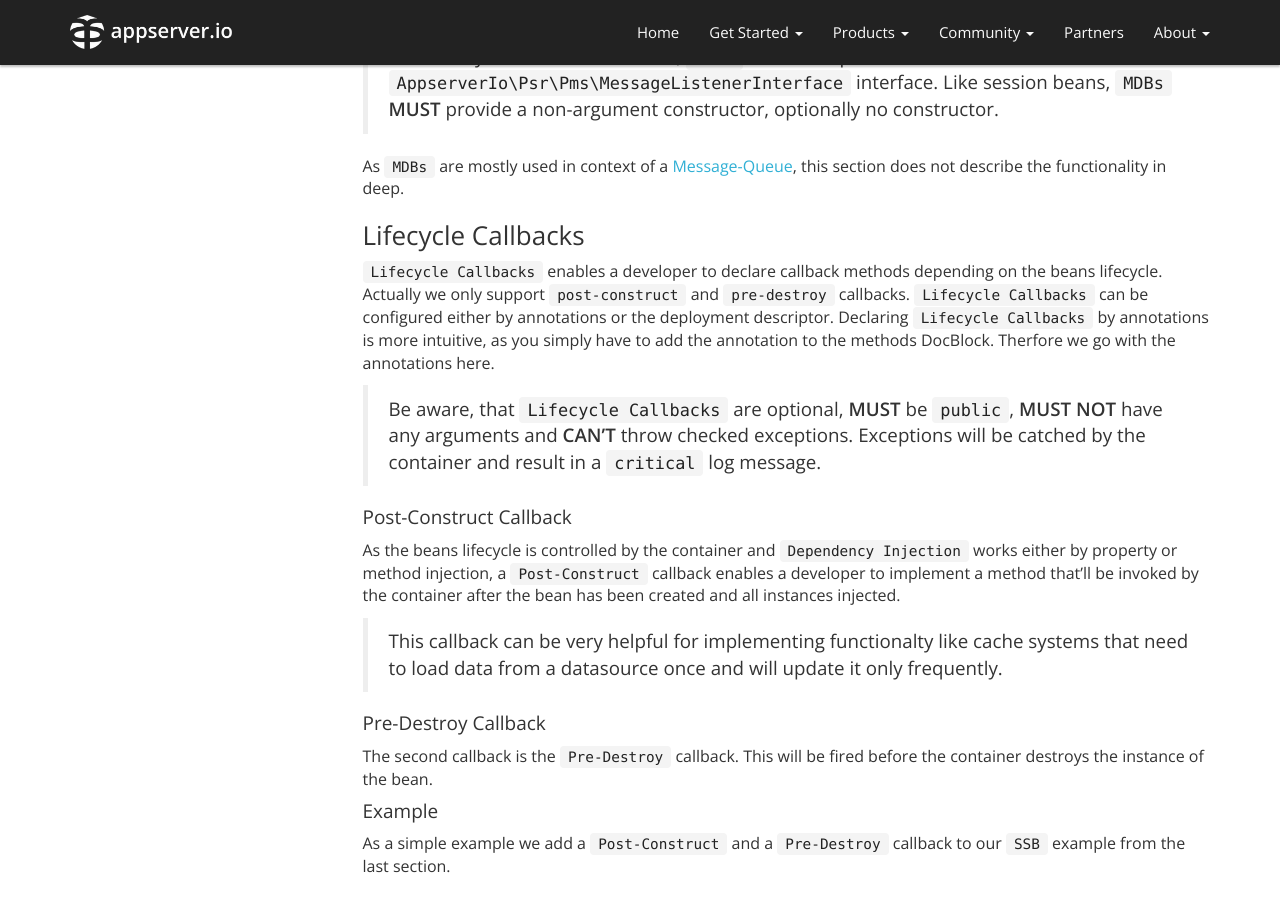
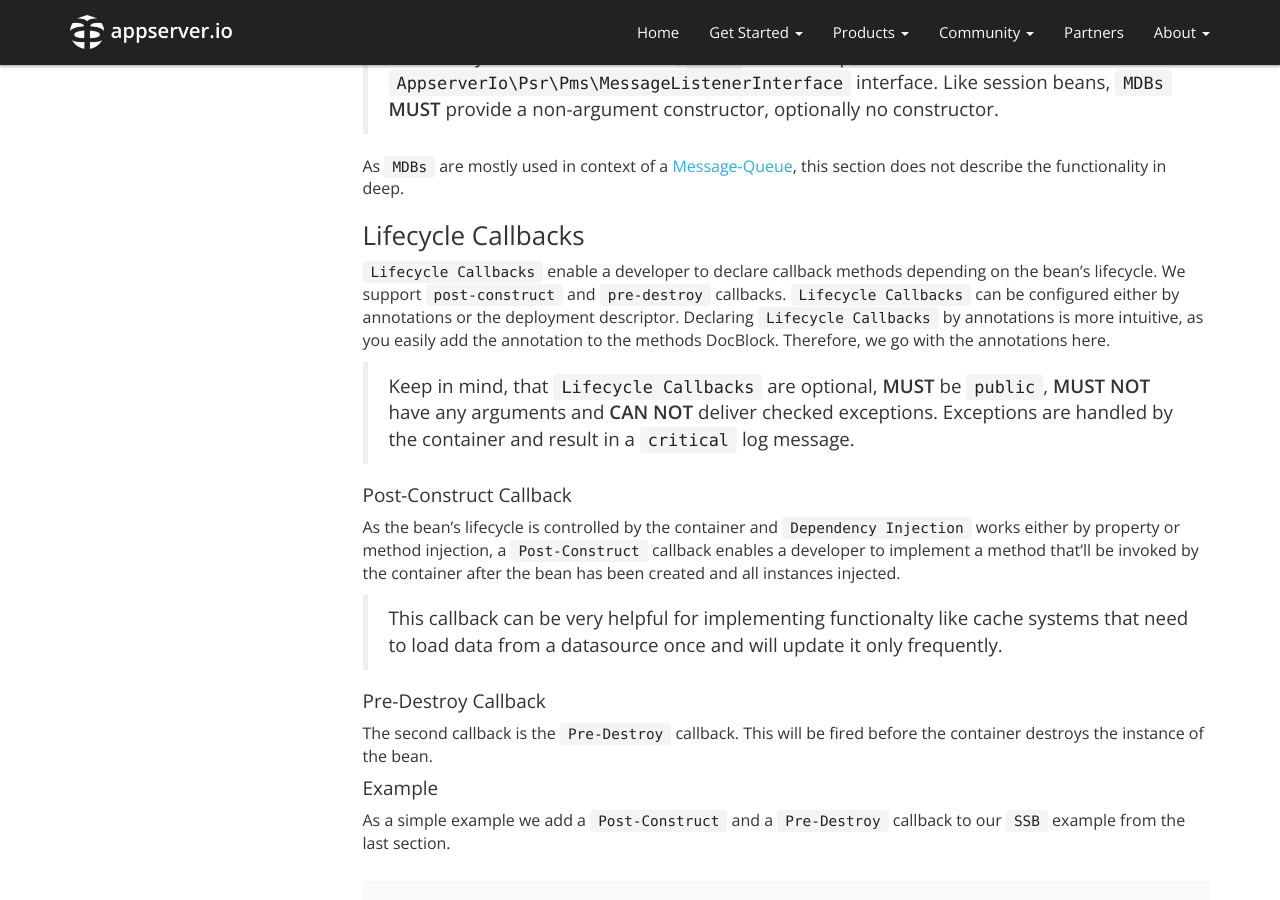
Before and after one commit to appserver-io/appserver, a Jekyll site: the page built from _docs/persistence-container.md, in a window 1280 px wide and 900 px high, scrolled down 5926 px. Built offline with Jekyll 4.4.1, drawn with Linux system fonts in a browser that asks for light colours; nearby versions of some CDN libraries; library files that are not in the unit come from our copies; Markdown is read by kramdown in place of the engine named in the settings; some of the changed text lies outside the part shown.

Commit message:
Update persistence-container.md
Changes until line 562

```diff
--- a/_docs/persistence-container.md
+++ b/_docs/persistence-container.md
@@ -165,7 +165,7 @@ In opposite to a HTTP Session, `SFSBs` enables you to have session bound persist
 
 ##### Lifecycle
 
-`SFSBs` are created by the container when requested and no instance, based on the passed session-ID, is available. After the request has been processed, the instance will be re-attached to the container ready to handle the next request.
+`SFSBs` are created by the container when they are requested and no instance exists, based on the passed session-ID. After the request has been processed, the instance will be re-attached to the container ready to handle the next request.
 
 > If the session is removed, times out, or the application server restarts, the data of a `SFSB` will be lost. Because `SFSBs` use the HTTP session-ID, it is necessary to start an HTTP session before you invoke methods on it.
 
@@ -553,13 +553,13 @@ As `MDBs` are mostly used in context of a [Message-Queue](<{{ "/get-started/docu
 
 ### Lifecycle Callbacks
 
-`Lifecycle Callbacks` enables a developer to declare callback methods depending on the beans lifecycle. Actually we only support `post-construct` and `pre-destroy` callbacks. `Lifecycle Callbacks` can be configured either by annotations or the deployment descriptor. Declaring `Lifecycle Callbacks` by annotations is more intuitive, as you simply have to add the annotation to the methods DocBlock. Therfore we go with the annotations here.
+`Lifecycle Callbacks` enable a developer to declare callback methods depending on the bean's lifecycle.  We support `post-construct` and `pre-destroy` callbacks. `Lifecycle Callbacks` can be configured either by annotations or the deployment descriptor. Declaring `Lifecycle Callbacks` by annotations is more intuitive, as you easily add the annotation to the methods DocBlock. Therefore, we go with the annotations here.
 
-> Be aware, that `Lifecycle Callbacks` are optional, **MUST** be `public`, **MUST NOT** have any arguments and **CAN'T** throw checked exceptions. Exceptions will be catched by the container and result in a `critical` log message.
+> Keep in mind, that `Lifecycle Callbacks` are optional, **MUST** be `public`, **MUST NOT** have any arguments and **CAN NOT** deliver checked exceptions. Exceptions are handled by the container and result in a `critical` log message.
 
 #### Post-Construct Callback
 
-As the beans lifecycle is controlled by the container and `Dependency Injection` works either by property or method injection, a `Post-Construct` callback enables a developer to implement a method that'll be invoked by the container after the bean has been created and all instances injected.
+As the bean's lifecycle is controlled by the container and `Dependency Injection` works either by property or method injection, a `Post-Construct` callback enables a developer to implement a method that'll be invoked by the container after the bean has been created and all instances injected.
 
 > This callback can be very helpful for implementing functionalty like cache systems that need to load data from a datasource once and will update it only frequently.
 
```
Also changed, not shown: other parts of _docs/persistence-container.md (+1 -1 lines).
